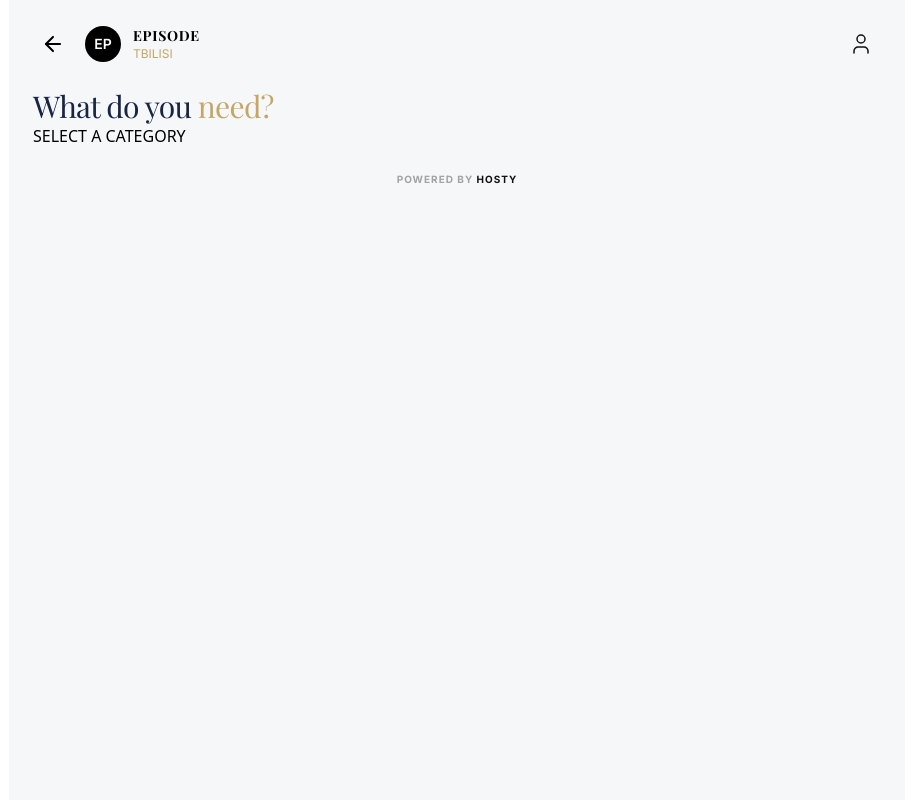
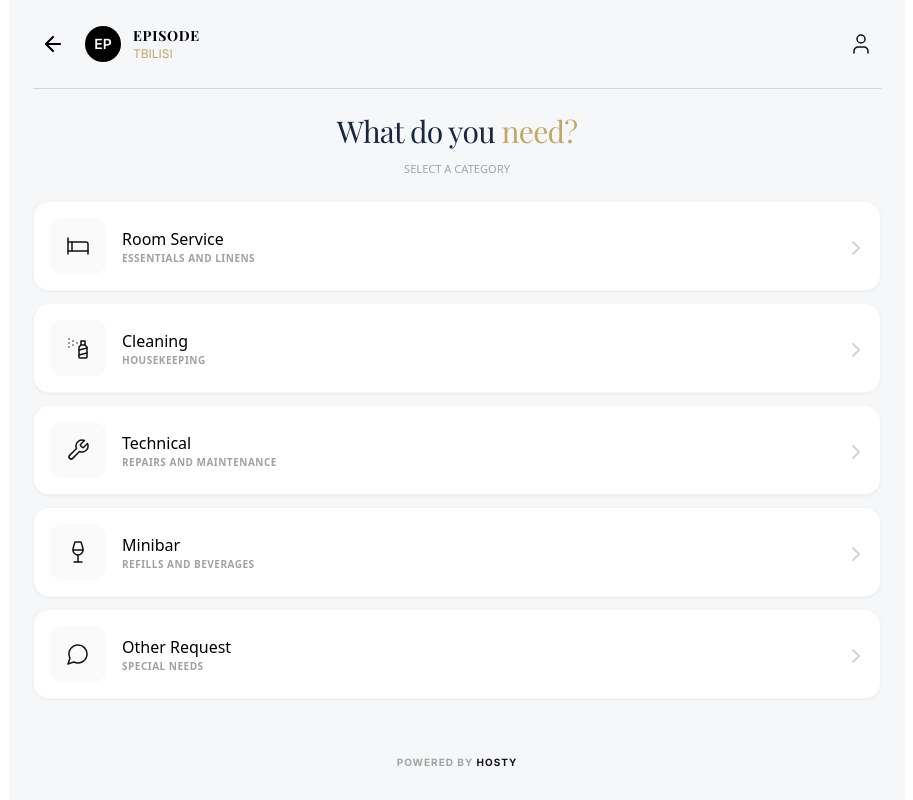
Before and after one commit to AchiGel/hosty_client_guest, a React (Vite) app: page /categories in a window 1280 px wide. Shown: the whole page, without its empty margins (183-1096 px from the left). Built offline with nearby package versions, Linux system fonts and the light colour scheme.

Commit message:
feature/add categories cards

```diff
--- /dev/null
+++ b/src/components/CategoryCard.tsx
@@ -0,0 +1,44 @@
+import type { JSX } from "react";
+
+const CategoryCard = ({
+  title,
+  subtitle,
+  icon,
+}: {
+  title: string;
+  subtitle: string;
+  icon: JSX.Element;
+}) => {
+  return (
+    <div className="group w-full flex items-center justify-between p-4 bg-white rounded-2xl border border-neutral-100 shadow-[0_1px_3px_rgba(0,0,0,0.05)] hover:shadow-[0_20px_40px_-10px_rgba(0,0,0,0.08)] hover:-translate-y-1 transition-all duration-300">
+      <div className="flex items-center gap-4">
+        <div className="size-12 sm:size-14 rounded-xl bg-neutral-50 flex items-center justify-center text-[#111111] group-hover:bg-[#111111] group-hover:text-[#C6A667] transition-colors duration-300">
+          {icon}
+        </div>
+        <div>
+          <h2 className="font-medium text-base">{title}</h2>
+          <p className="text-[10px] text-neutral-400 uppercase tracking-wider font-semibold group-hover:text-[#C6A667] transition-colors">
+            {subtitle}
+          </p>
+        </div>
+      </div>
+      <div className="lucide lucide-chevron-right w-5 h-5 text-neutral-300 group-hover:text-[#111111] transition-colors">
+        <svg
+          xmlns="http://www.w3.org/2000/svg"
+          width="24"
+          height="24"
+          viewBox="0 0 24 24"
+          fill="none"
+          stroke="currentColor"
+          stroke-width="2"
+          stroke-linecap="round"
+          stroke-linejoin="round"
+        >
+          <path d="m9 18 6-6-6-6"></path>
+        </svg>
+      </div>
+    </div>
+  );
+};
+
+export default CategoryCard;
--- a/src/components/Header.tsx
+++ b/src/components/Header.tsx
@@ -7,7 +7,7 @@ const Header = () => {
   const showBackButton = location.pathname !== "/";
 
   return (
-    <header className="py-6 flex items-center justify-between">
+    <header className="py-6 flex items-center justify-between border-b border-gray-300">
       <div className="flex items-center gap-3">
         {showBackButton && (
           <button
--- a/src/pages/Categories.tsx
+++ b/src/pages/Categories.tsx
@@ -1,12 +1,144 @@
+import CategoryCard from "../components/CategoryCard";
+
 const Categories = () => {
+  const categories = [
+    {
+      id: 1,
+      icon: (
+        <svg
+          xmlns="http://www.w3.org/2000/svg"
+          width="24"
+          height="24"
+          viewBox="0 0 24 24"
+          fill="none"
+          stroke="currentColor"
+          stroke-width="1.5"
+          stroke-linecap="round"
+          stroke-linejoin="round"
+        >
+          <path d="M2 4v16"></path>
+          <path d="M2 8h18a2 2 0 0 1 2 2v10"></path>
+          <path d="M2 17h20"></path>
+          <path d="M6 8v9"></path>
+        </svg>
+      ),
+      title: "Room Service",
+      subtitle: "Essentials and Linens",
+    },
+    {
+      id: 2,
+      icon: (
+        <svg
+          xmlns="http://www.w3.org/2000/svg"
+          width="24"
+          height="24"
+          viewBox="0 0 24 24"
+          fill="none"
+          stroke="currentColor"
+          stroke-width="1.5"
+          stroke-linecap="round"
+          stroke-linejoin="round"
+        >
+          <path d="M3 3h.01"></path>
+          <path d="M7 5h.01"></path>
+          <path d="M11 7h.01"></path>
+          <path d="M3 7h.01"></path>
+          <path d="M7 9h.01"></path>
+          <path d="M3 11h.01"></path>
+          <rect width="4" height="4" x="15" y="5"></rect>
+          <path d="m19 9 2 2v10c0 .6-.4 1-1 1h-6c-.6 0-1-.4-1-1V11l2-2"></path>
+          <path d="m13 14 8-2"></path>
+          <path d="m13 19 8-2"></path>
+        </svg>
+      ),
+      title: "Cleaning",
+      subtitle: "Housekeeping",
+    },
+    {
+      id: 3,
+      icon: (
+        <svg
+          xmlns="http://www.w3.org/2000/svg"
+          width="24"
+          height="24"
+          viewBox="0 0 24 24"
+          fill="none"
+          stroke="currentColor"
+          stroke-width="1.5"
+          stroke-linecap="round"
+          stroke-linejoin="round"
+        >
+          <path d="M14.7 6.3a1 1 0 0 0 0 1.4l1.6 1.6a1 1 0 0 0 1.4 0l3.77-3.77a6 6 0 0 1-7.94 7.94l-6.91 6.91a2.12 2.12 0 0 1-3-3l6.91-6.91a6 6 0 0 1 7.94-7.94l-3.76 3.76z"></path>
+        </svg>
+      ),
+      title: "Technical",
+      subtitle: "Repairs and maintenance",
+    },
+    {
+      id: 4,
+      icon: (
+        <svg
+          xmlns="http://www.w3.org/2000/svg"
+          width="24"
+          height="24"
+          viewBox="0 0 24 24"
+          fill="none"
+          stroke="currentColor"
+          stroke-width="1.5"
+          stroke-linecap="round"
+          stroke-linejoin="round"
+        >
+          <path d="M8 22h8"></path>
+          <path d="M7 10h10"></path>
+          <path d="M12 15v7"></path>
+          <path d="M12 15a5 5 0 0 0 5-5c0-2-.5-4-2-8H9c-1.5 4-2 6-2 8a5 5 0 0 0 5 5Z"></path>
+        </svg>
+      ),
+      title: "Minibar",
+      subtitle: "Refills and beverages",
+    },
+    {
+      id: 5,
+      icon: (
+        <svg
+          xmlns="http://www.w3.org/2000/svg"
+          width="24"
+          height="24"
+          viewBox="0 0 24 24"
+          fill="none"
+          stroke="currentColor"
+          stroke-width="1.5"
+          stroke-linecap="round"
+          stroke-linejoin="round"
+        >
+          <path d="M7.9 20A9 9 0 1 0 4 16.1L2 22Z"></path>
+        </svg>
+      ),
+      title: "Other Request",
+      subtitle: "Special needs",
+    },
+  ];
+
   return (
     <div className="flex-1">
-      <div>
-        <h2 className="font-playfair text-[#182543] text-3xl font-normal leading-9 tracking-tight ">
+      <div className="flex flex-col gap-3 items-center py-6">
+        <h2 className="font-playfair text-[#182543] text-3xl font-normal leading-9 tracking-tight text-center">
           What do you <span className="text-[#C5A667]">need?</span>
         </h2>
-        <p className="uppercase">Select a category</p>
+        <p className="uppercase text-[11.1px] leading-4 text-[#A3A3A3] text-center">
+          Select a category
+        </p>
       </div>
+      <section className="flex flex-col gap-3 pb-8">
+        {categories.map((cat) => (
+          <CategoryCard
+            key={cat.id}
+            title={cat.title}
+            subtitle={cat.subtitle}
+            icon={cat.icon}
+          />
+        ))}
+      </section>
     </div>
   );
 };
```
